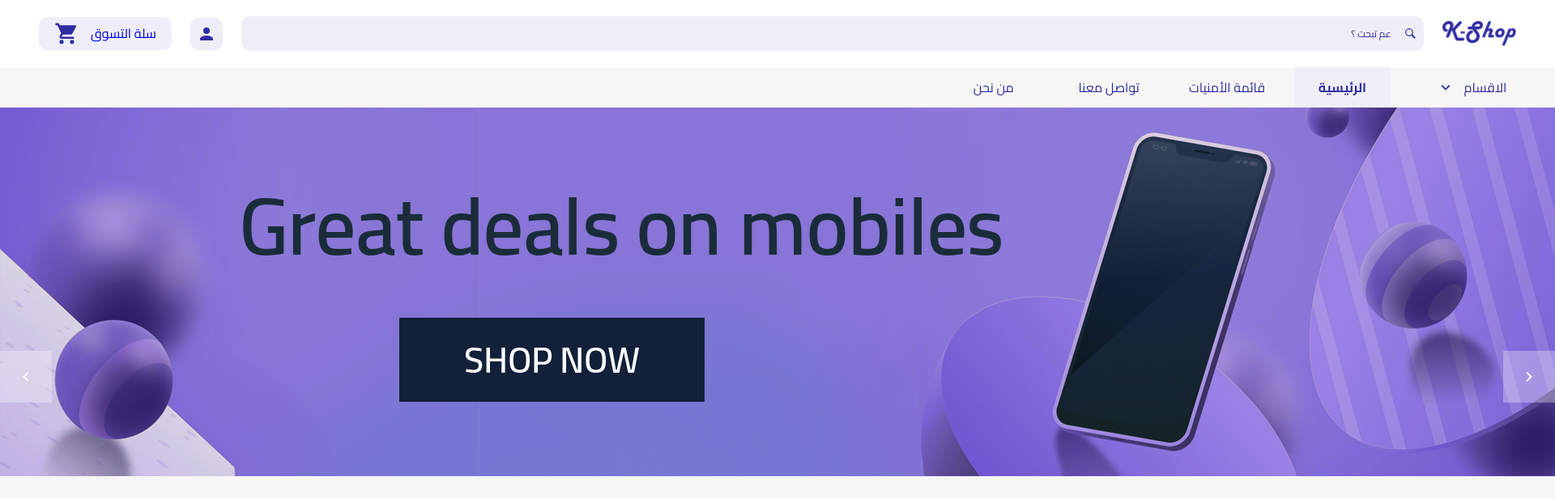
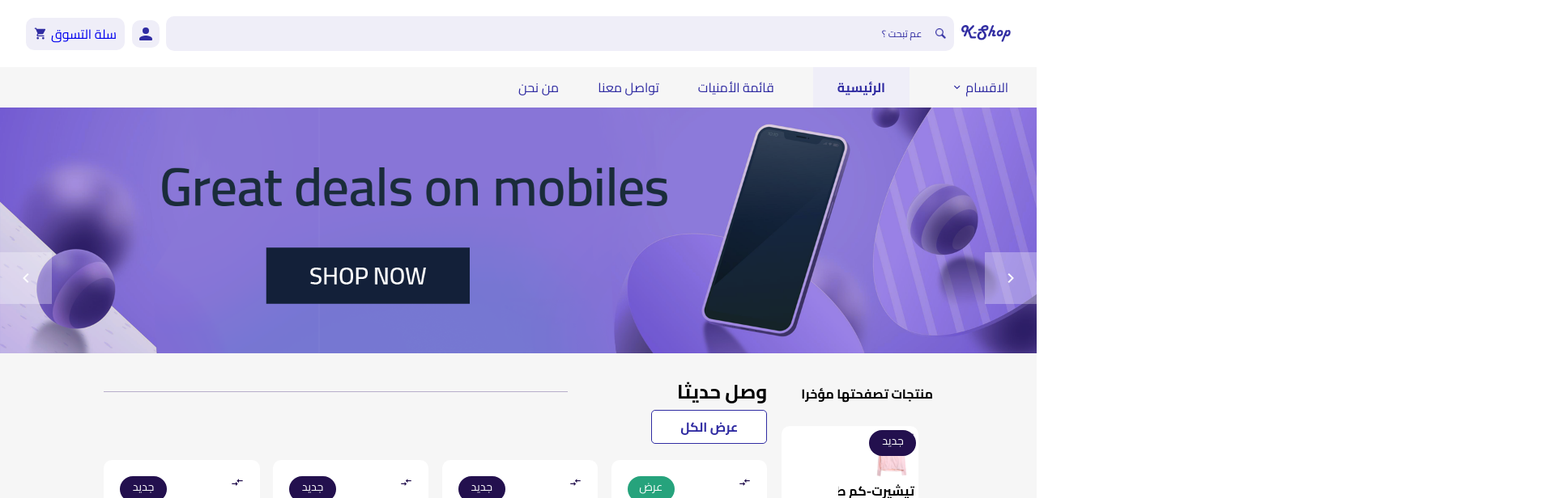
Before and after one commit to omniaa7med/K-Shop, an Angular app: page / in a window 1280 px wide. Shown: the top 616 px of the page at 81% size, 1920 px wide, since content can reach past the window. Built offline with nearby package versions, Linux system fonts and the light colour scheme.

Commit message:
'navbar responsive'

```diff
--- a/src/_general.scss
+++ b/src/_general.scss
@@ -9,7 +9,7 @@
 
 :root {
   font-size: 16px;
-  width: 1920px;
+  width: auto;
   margin: 0 auto;
 }
 
@@ -122,3 +122,21 @@ h4 {
 .social {
   padding: 0 5px;
 }
+@media screen and (max-width: 600px) {
+  :root {
+    width: auto;
+    font-size: 12px !important;
+  }
+}
+@media screen and (max-width: 786px) {
+  :root {
+    width: auto;
+    font-size: 14px;
+  }
+}
+@media screen and (min-width: 992px) {
+  :root {
+    width: auto;
+    font-size: 16px;
+  }
+}
--- a/src/app/navbar/navbar.component.html
+++ b/src/app/navbar/navbar.component.html
@@ -13,7 +13,11 @@
       <figure>
         <img src="../../assets/img/navbar/search.png" alt="search" />
       </figure>
-      <input type="search" placeholder="عم تبحت ؟" (keyup)="searchProduct($event)"/>
+      <input
+        type="search"
+        placeholder="عم تبحت ؟"
+        (keyup)="searchProduct($event)"
+      />
     </div>
     <!---------------------------------------------------------->
     <!--                  Navbar Profile Icon                 -->
@@ -27,7 +31,8 @@
     <!--                  Navbar Cart Icon                    -->
     <!---------------------------------------------------------->
     <a href="#" class="navbar__container-shop">
-      سلة التسوق
+      <div> سلة التسوق</div>
+
       <figure>
         <img
           src="../../assets/img/navbar/shopping_cart-24px.svg"
@@ -42,9 +47,10 @@
   <!---------------------------------------------------------->
   <!--                  Navbar Navigation                   -->
   <!---------------------------------------------------------->
+
   <div class="background padding">
     <div class="navbar__links container">
-      <ul class="d-flex">
+      <ul class="topnav" id="myTopnav">
         <li class="dropdown">
           <a class="d-flex dropbtn" href="#">
             الاقسام
@@ -71,7 +77,11 @@
         <li>
           <a href="#">من نحن</a>
         </li>
+        <a href="#" class="icon" (click)="navbar()">
+          <img src="../../assets/img/navbar/menu.png" alt="menu">
+         </a>
       </ul>
+
     </div>
   </div>
 </nav>
--- a/src/app/navbar/navbar.component.scss
+++ b/src/app/navbar/navbar.component.scss
@@ -107,8 +107,7 @@
 
   .background {
     background: $back-ground;
-    // box-shadow: 0px 2px 20px $shadow;
-    padding: 10px 0;
+    padding: 0;
   }
 
   // ----------------------------------------------------------
@@ -121,7 +120,9 @@
     }
 
     ul {
+      display: flex;
       width: 40%;
+      flex-wrap: wrap;
       align-items: center;
       justify-content: space-between;
 
@@ -131,6 +132,10 @@
         .active {
           background: #efeef8;
           padding: 10px 30px;
+          font-weight: bold;
+        }
+
+        a:hover {
           font-weight: bold;
         }
 
@@ -148,15 +153,9 @@
     // ----------------------------------------------------------
     //                      Navbar Dropdown                     -
     // ----------------------------------------------------------
-    .dropbtn {
-      // display: inline-block;
-      // color: white;
-      // text-align: center;
-      // padding: 14px 16px;
-    }
 
     li.dropdown {
-      display: inline-block;
+      // display: inline-block;
     }
 
     .dropdown-content {
@@ -164,7 +163,7 @@
       position: absolute;
       background-color: #f9f9f9;
       min-width: 160px;
-      box-shadow: 0px 8px 16px 0px rgba(0, 0, 0, 0.2);
+      // box-shadow: 0px 8px 16px 0px rgba(0, 0, 0, 0.2);
       z-index: 1;
     }
 
@@ -182,29 +181,302 @@
     .dropdown:hover .dropdown-content {
       display: block;
     }
+
+    .topnav {
+      overflow: hidden;
+    }
+
+    .topnav li a {
+      display: flex;
+    }
+
+    .topnav .icon {
+      display: none;
+      float: left;
+      padding: 5px;
+    }
   }
 }
 
 // ----------------------------------------------------------
-//                 Media Query  400px and down              -
+//                 Media Query  500px and down              -
 // ----------------------------------------------------------
-@media screen and (max-width: 599px) {
+@media screen and (max-width: 500px) {
+  .navbar {
+    &__container {
+      &-logo {
+        width: 13% !important;
+      }
+
+      &-shop {
+        width: unset !important;
+        padding: 5px;
+
+        div {
+          display: none;
+        }
+
+        figure {
+          width: 100% !important;
+        }
+      }
+    }
+  }
 }
 
 // ----------------------------------------------------------
 //                 Media Query  600px and down              -
 // ----------------------------------------------------------
-@media screen and (min-width: 600px) {
+@media screen and (max-width: 600px) {
+  .navbar {
+    &__container {
+      &-logo {
+        width: 10%;
+      }
+
+      &-search {
+        width: 55%;
+
+        figure {
+          width: 3%;
+        }
+      }
+
+      &-profile {
+        padding: 5px;
+      }
+
+      &-shop {
+        width: 20%;
+
+        figure {
+          width: 15%;
+        }
+      }
+    }
+
+    &__links {
+      .down {
+        width: 4%;
+        transform: rotate(90deg);
+      }
+
+      ul {
+        display: block;
+        width: 100%;
+
+        li {
+          width: 100%;
+        }
+      }
+    }
+
+    .topnav.responsive {
+      position: relative;
+    }
+
+    .topnav li {
+      display: none;
+    }
+
+    .topnav a.icon {
+      float: left;
+      display: block;
+    }
+
+    .topnav.responsive li a.icon {
+      position: absolute;
+      left: 0;
+      top: 0;
+    }
+
+    .topnav.responsive li {
+      float: none;
+      display: block;
+      text-align: right;
+    }
+  }
 }
 
 // ----------------------------------------------------------
-//                 Media Query  768px and up                -
+//                 Media Query  600px and up              -
 // ----------------------------------------------------------
-@media screen and (min-width: 768px) {
+@media screen and (min-width: 600px) {
+  .navbar {
+    &__container {
+      &-logo {
+        width: 10%;
+      }
+
+      &-search {
+        width: 60%;
+
+        figure {
+          width: 2%;
+        }
+      }
+
+      &-profile {
+        padding: 5px;
+      }
+
+      &-shop {
+        width: 20%;
+
+        figure {
+          width: 15%;
+        }
+      }
+    }
+
+    &__links {
+      ul {
+        width: 100%;
+
+        li {
+          width: unset;
+        }
+      }
+    }
+  }
+}
+
+// ----------------------------------------------------------
+//                 Media Query  786px and up              -
+// ----------------------------------------------------------
+@media screen and (min-width: 786px) {
+  .navbar {
+    &__container {
+      &-logo {
+        width: 8%;
+      }
+
+      &-search {
+        width: 60%;
+
+        figure {
+          width: 2%;
+        }
+      }
+
+      &-shop {
+        width: 20%;
+      }
+    }
+
+    &__links {
+      ul {
+        width: 60%;
+
+        li {
+          width: unset;
+        }
+      }
+    }
+  }
 }
 
 // ----------------------------------------------------------
 //                 Media Query  992px and up                -
 // ----------------------------------------------------------
 @media screen and (min-width: 992px) {
+  .navbar {
+    &__container {
+      &-logo {
+        width: 6%;
+      }
+
+      &-search {
+        width: 70%;
+
+        figure {
+          width: 1%;
+        }
+      }
+
+      &-shop {
+        width: 15%;
+      }
+    }
+
+    &__links {
+      ul {
+        width: 50%;
+
+        li {
+          width: unset;
+        }
+      }
+    }
+  }
 }
+
+// ----------------------------------------------------------
+//                 Media Query  1200px and up               -
+// ----------------------------------------------------------
+@media screen and (min-width: 1200px) {
+  .navbar {
+    &__container {
+      &-logo {
+        width: 5%;
+      }
+
+      &-search {
+        width: 80%;
+
+        figure {
+          width: 1%;
+        }
+      }
+
+      &-shop {
+        width: 10%;
+      }
+    }
+  }
+}
+
+// ----------------------------------------------------------
+//                 Media Query  1500px and up               -
+// ----------------------------------------------------------
+@media screen and (min-width: 1500px) {
+  .navbar {
+    &__container {
+      &-logo {
+        width: 5%;
+      }
+
+      &-search {
+        width: 80%;
+
+        figure {
+          width: 1%;
+        }
+      }
+
+      &-profile {
+        figure {
+          width: 100%;
+        }
+      }
+
+      &-shop {
+        width: 9%;
+
+        figure {
+          width: 20%;
+        }
+      }
+    }
+
+    &__links {
+      ul {
+        width: 35%;
+
+        li {
+          width: unset;
+        }
+      }
+    }
+  }
+}
--- a/src/app/navbar/navbar.component.ts
+++ b/src/app/navbar/navbar.component.ts
@@ -29,7 +29,7 @@ export class NavbarComponent implements OnInit {
   }
   searchProduct(e: any) {
     console.log(e.target.value);
-    if(e.target.value != ''){
+    if (e.target.value != '') {
       let Arr: Array<Product> = []
       let arr = this._ProductServiceService.productList
       arr.filter(x => {
@@ -42,10 +42,18 @@ export class NavbarComponent implements OnInit {
 
       })
       this._ProductServiceService.sendProductSearch(Arr);
-    }else{
+    } else {
       this._ProductServiceService.sendProductSearch(this._ProductServiceService.productList);
 
     }
 
   }
+  navbar() {
+    let x = document.getElementById("myTopnav") as HTMLAreaElement;
+    if (x.className === "topnav") {
+      x.className += " responsive";
+    } else {
+      x.className = "topnav";
+    }
+  }
 }
```
Also changed, not shown: src/assets/img/navbar/menu.png (added).
